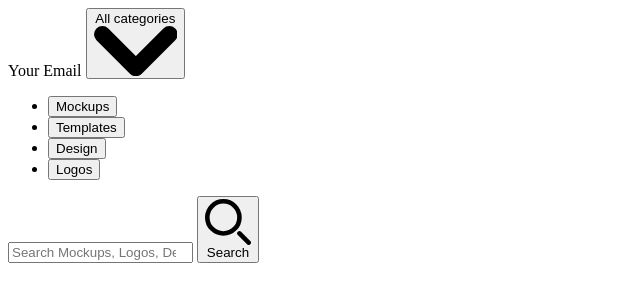
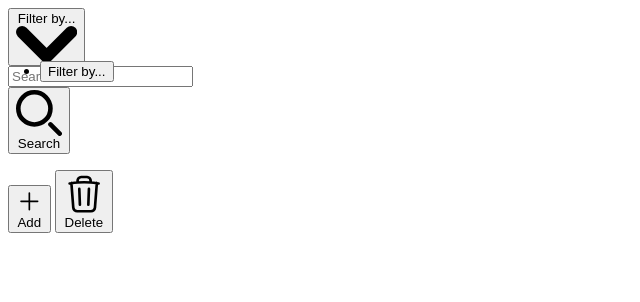
Before and after one commit to SuchWowEl/ssis-flask, a Flask app: template app/templates/search_op.html in a window 1280 px wide. Shown: the top 302 px of the page, without its empty margins (0-640 px from the left). Run offline with Flask 3, Linux system fonts and the light colour scheme; the template is opened without the code that fills it, so the values that code supplies are empty; some libraries are stand-ins or nearby versions.

Commit message:
feat/style: searchbar centered w/ add & delete btn

```diff
--- a/app/templates/search_op.html
+++ b/app/templates/search_op.html
@@ -1,19 +1,15 @@
 {% block table %}
-<div class="h-1/6 w-5/6 m-auto">
-  <form>
-    <div class="flex">
-      <label
-        for="search-dropdown"
-        class="mb-2 text-sm font-medium text-gray-900 sr-only dark:text-white"
-        >Your Email</label
-      >
+<div class="h-1/6 w-full m-auto flex flex-col">
+  <div class="flex-1 h-fit flex-row flex w-9/12 mx-auto">
+    <form class="w-5/6 mx-auto self-center h-2/4">
+      <div class="flex relative">
         <button
           id="dropdown-button"
           data-dropdown-toggle="dropdown"
-        class="flex-shrink-0 z-10 inline-flex items-center py-2.5 px-4 text-sm font-medium text-center text-gray-900 bg-gray-100 border border-gray-300 rounded-l-lg hover:bg-gray-200 focus:ring-4 focus:outline-none focus:ring-gray-100 dark:bg-gray-700 dark:hover:bg-gray-600 dark:focus:ring-gray-700 dark:text-white dark:border-gray-600"
+          class="w-32 justify-end z-10 inline-flex items-center px-4 text-sm font-medium text-center text-gray-900 bg-gray-100 border border-gray-300 rounded-l-lg hover:bg-gray-200 focus:ring-4 focus:outline-none focus:ring-gray-100 dark:bg-gray-700 dark:hover:bg-gray-600 dark:focus:ring-gray-700 dark:text-white dark:border-gray-600"
           type="button"
         >
-        All categories
+          Filter by...
           <svg
             class="w-2.5 h-2.5 ml-2.5"
             aria-hidden="true"
@@ -31,8 +27,15 @@
           </svg>
         </button>
         <div
-        id="dropdown"
-        class="z-10 hidden bg-white divide-y divide-gray-100 rounded-lg shadow w-44 dark:bg-gray-700"
+          id="dropdown-blocks"
+          class="z-10 h-44 overflow-y-auto hidden bg-white divide-y divide-gray-100 rounded-lg shadow w-44 dark:bg-gray-700"
+          style="
+            position: absolute;
+            inset: 0px auto auto 0px;
+            margin: 0px;
+            transform: translate3d(0px, 45px, 0px);
+          "
+          data-popper-placement="bottom"
         >
           <ul
             class="py-2 text-sm text-gray-700 dark:text-gray-200"
@@ -43,46 +46,33 @@
                 type="button"
                 class="inline-flex w-full px-4 py-2 hover:bg-gray-100 dark:hover:bg-gray-600 dark:hover:text-white"
               >
-              Mockups
+                Filter by...
               </button>
             </li>
+            {% for header in content[0]%}
             <li>
               <button
                 type="button"
                 class="inline-flex w-full px-4 py-2 hover:bg-gray-100 dark:hover:bg-gray-600 dark:hover:text-white"
               >
-              Templates
+                {{header}}
               </button>
             </li>
-          <li>
-            <button
-              type="button"
-              class="inline-flex w-full px-4 py-2 hover:bg-gray-100 dark:hover:bg-gray-600 dark:hover:text-white"
-            >
-              Design
-            </button>
-          </li>
-          <li>
-            <button
-              type="button"
-              class="inline-flex w-full px-4 py-2 hover:bg-gray-100 dark:hover:bg-gray-600 dark:hover:text-white"
-            >
-              Logos
-            </button>
-          </li>
+            {%endfor%}
           </ul>
         </div>
-      <div class="relative w-full">
+        <div class="relative w-9/12 pr-1">
           <input
             type="search"
             id="search-dropdown"
             class="block p-2.5 w-full z-20 text-sm text-gray-900 bg-gray-50 rounded-r-lg border-l-gray-50 border-l-2 border border-gray-300 focus:ring-blue-500 focus:border-blue-500 dark:bg-gray-700 dark:border-l-gray-700 dark:border-gray-600 dark:placeholder-gray-400 dark:text-white dark:focus:border-blue-500"
-          placeholder="Search Mockups, Logos, Design Templates..."
+            placeholder="Search..."
             required
           />
+          <div class="absolute top-0 right-0 flex flex-row h-full">
             <button
               type="submit"
-          class="absolute top-0 right-0 p-2.5 text-sm font-medium h-full text-white bg-blue-700 rounded-r-lg border border-blue-700 hover:bg-blue-800 focus:ring-4 focus:outline-none focus:ring-blue-300 dark:bg-blue-600 dark:hover:bg-blue-700 dark:focus:ring-blue-800"
+              class="px-2 h-full text-white bg-blue-700 rounded-r-lg border border-blue-700 hover:bg-blue-800 focus:ring-4 focus:outline-none focus:ring-blue-300 dark:bg-blue-600 dark:hover:bg-blue-700 dark:focus:ring-blue-800"
             >
               <svg
                 class="w-4 h-4"
@@ -103,6 +93,50 @@
             </button>
           </div>
         </div>
+      </div>
     </form>
+
+    <div class="relative ml-2 h-2/4 flex flex-row self-center w-3/12">
+      <button
+        class="flex w-1/2 flex-row w-full items-center justify-center px-2 h-full text-white bg-green-700 rounded-lg border border-green-700 hover:bg-green-800 focus:ring-4 focus:outline-none focus:ring-green-300 dark:bg-green-600 dark:hover:bg-green-700 dark:focus:ring-green-800"
+      >
+        <svg
+          xmlns="http://www.w3.org/2000/svg"
+          fill="none"
+          viewBox="0 0 24 24"
+          stroke-width="1.5"
+          stroke="currentColor"
+          class="w-6 h-6"
+        >
+          <path
+            stroke-linecap="round"
+            stroke-linejoin="round"
+            d="M12 4.5v15m7.5-7.5h-15"
+          />
+        </svg>
+        Add
+      </button>
+
+      <button
+        class="flex w-1/2 flex-row ml-1 items-center justify-center px-2 h-full text-white bg-red-700 rounded-lg border border-red-700 hover:bg-red-800 focus:ring-4 focus:outline-none focus:ring-red-300 dark:bg-red-600 dark:hover:bg-red-700 dark:focus:ring-red-800"
+      >
+        <svg
+          xmlns="http://www.w3.org/2000/svg"
+          fill="none"
+          viewBox="0 0 24 24"
+          stroke-width="1.5"
+          stroke="currentColor"
+          class="w-6 h-6"
+        >
+          <path
+            stroke-linecap="round"
+            stroke-linejoin="round"
+            d="M14.74 9l-.346 9m-4.788 0L9.26 9m9.968-3.21c.342.052.682.107 1.022.166m-1.022-.165L18.16 19.673a2.25 2.25 0 01-2.244 2.077H8.084a2.25 2.25 0 01-2.244-2.077L4.772 5.79m14.456 0a48.108 48.108 0 00-3.478-.397m-12 .562c.34-.059.68-.114 1.022-.165m0 0a48.11 48.11 0 013.478-.397m7.5 0v-.916c0-1.18-.91-2.164-2.09-2.201a51.964 51.964 0 00-3.32 0c-1.18.037-2.09 1.022-2.09 2.201v.916m7.5 0a48.667 48.667 0 00-7.5 0"
+          />
+        </svg>
+        Delete
+      </button>
+    </div>
+  </div>
 </div>
 {% endblock %}
```
Also changed, not shown: app/templates/navbar.html (+36 -4 lines). Lines whose indentation alone changed are shown as unchanged.
